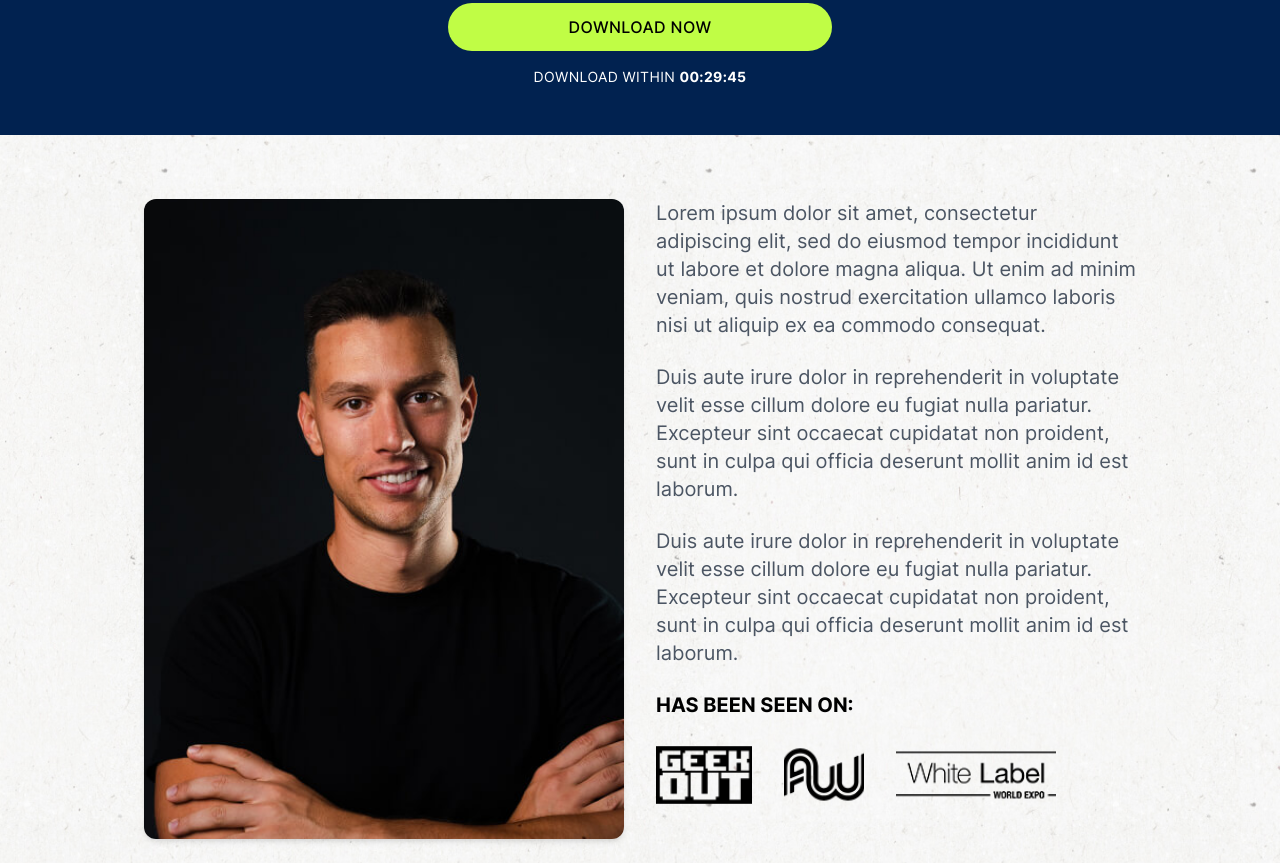
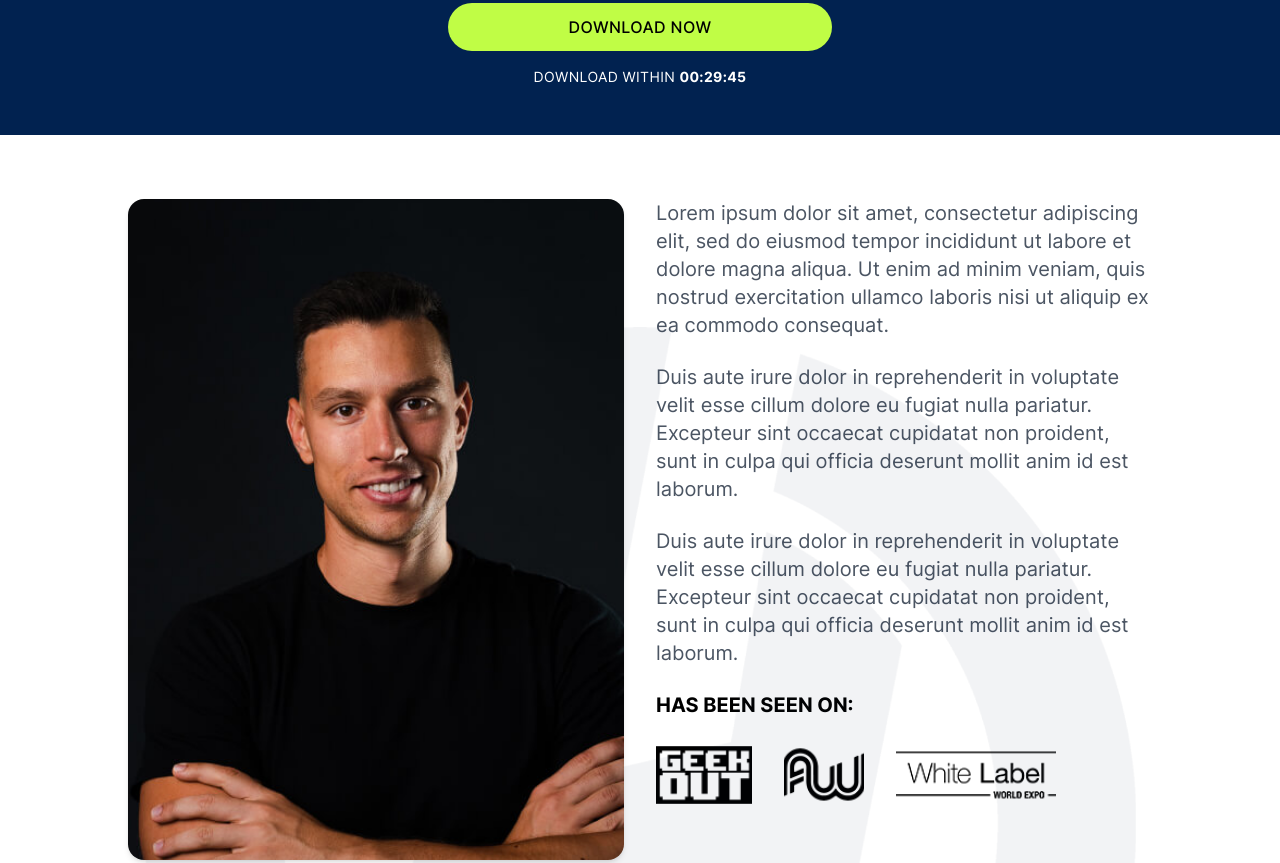
Before and after one commit to joaquinvaldezzz/lead-generation-funnel, an Astro site: page / in a window 1280 px wide. Shown: the part 1509-2372 px from the top of the page. Built offline with nearby package versions, Linux system fonts and the light colour scheme; Astro itself is replaced by a stand-in of ours.

Commit message:
Add a watermark

```diff
--- a/src/pages/index.astro
+++ b/src/pages/index.astro
@@ -182,11 +182,18 @@ import Footer from '@components/Footer.astro'
 
   <CTA />
 
-  <div class="mx-auto max-w-screen-xl px-4 py-8 md:py-16 lg:max-w-screen-md xl:max-w-screen-lg">
+  <div class="relative overflow-hidden bg-white px-4 py-8 md:py-16">
+    <img
+      class="pointer-events-none absolute top-1/2 left-1/2 -translate-x-1/2 -translate-y-1/2 select-none px-4 opacity-5 sm:mx-auto sm:max-w-screen-sm md:top-auto md:translate-y-0 lg:-bottom-1/3 lg:max-w-screen-md xl:-bottom-1/2 xl:max-w-screen-lg"
+      src="/images/hyperzon-logomark.png"
+      alt=""
+    />
+
+    <div class="mx-auto max-w-screen-xl lg:max-w-screen-md xl:max-w-screen-lg">
       <div class="grid grid-cols-1 gap-8 sm:mx-auto sm:max-w-sm md:max-w-none md:grid-cols-2">
         <div>
           <div
-          class="aspect-h-1 aspect-w-1 overflow-hidden rounded-xl shadow-md md:aspect-h-16 md:aspect-w-9 xl:aspect-h-4 xl:aspect-w-3"
+            class="aspect-h-1 aspect-w-1 overflow-hidden rounded-xl shadow-md md:aspect-h-16 md:aspect-w-9 md:rounded-2xl xl:aspect-h-4 xl:aspect-w-3"
           >
             <img
               class="object-cover object-center"
@@ -198,21 +205,21 @@ import Footer from '@components/Footer.astro'
 
         <div class="space-y-6 text-gray-600 xl:text-xl">
           <p>
-          Lorem ipsum dolor sit amet, consectetur adipiscing elit, sed do eiusmod tempor incididunt
-          ut labore et dolore magna aliqua. Ut enim ad minim veniam, quis nostrud exercitation
-          ullamco laboris nisi ut aliquip ex ea commodo consequat.
+            Lorem ipsum dolor sit amet, consectetur adipiscing elit, sed do eiusmod tempor
+            incididunt ut labore et dolore magna aliqua. Ut enim ad minim veniam, quis nostrud
+            exercitation ullamco laboris nisi ut aliquip ex ea commodo consequat.
           </p>
 
           <p>
             Duis aute irure dolor in reprehenderit in voluptate velit esse cillum dolore eu fugiat
-          nulla pariatur. Excepteur sint occaecat cupidatat non proident, sunt in culpa qui officia
-          deserunt mollit anim id est laborum.
+            nulla pariatur. Excepteur sint occaecat cupidatat non proident, sunt in culpa qui
+            officia deserunt mollit anim id est laborum.
           </p>
 
           <p>
             Duis aute irure dolor in reprehenderit in voluptate velit esse cillum dolore eu fugiat
-          nulla pariatur. Excepteur sint occaecat cupidatat non proident, sunt in culpa qui officia
-          deserunt mollit anim id est laborum.
+            nulla pariatur. Excepteur sint occaecat cupidatat non proident, sunt in culpa qui
+            officia deserunt mollit anim id est laborum.
           </p>
 
           <p class="font-bold uppercase text-black">Has been seen on:</p>
@@ -224,6 +231,7 @@ import Footer from '@components/Footer.astro'
         </div>
       </div>
     </div>
+  </div>
 
   <CTA />
   <Footer />
```
Lines whose indentation alone changed are shown as unchanged.
